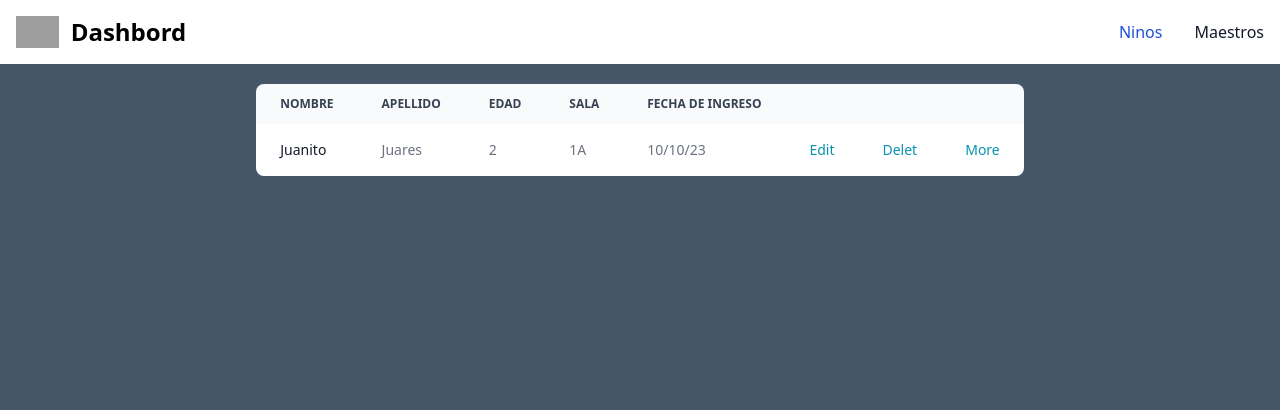
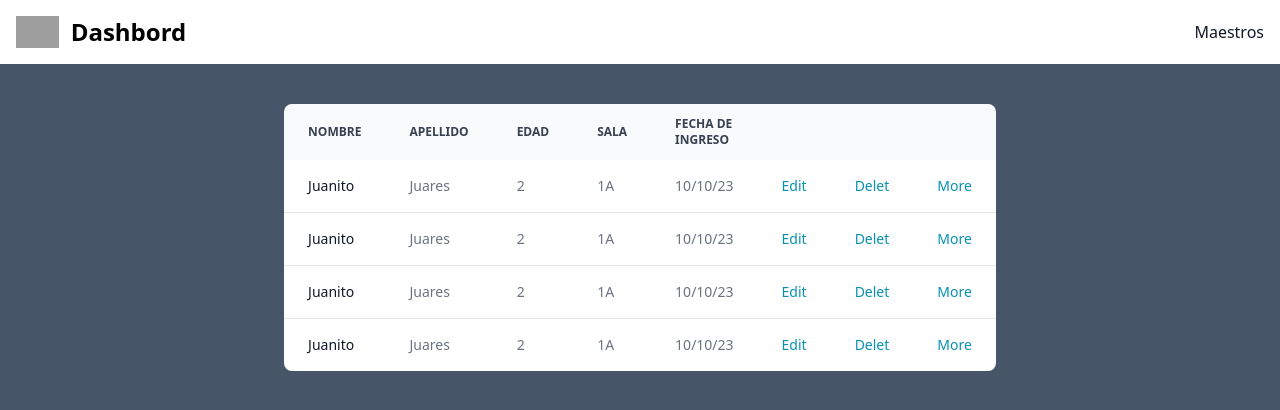
Before and after one commit to wolfsoul01/Frontend-Guarder-a-, a React (Vite) app: page /dashbord/children in a window 1280 px wide. Shown: the top 410 px of the page. Built offline with nearby package versions, Linux system fonts and the light colour scheme; grey boxes are pictures that could not be loaded.

Commit message:
Crate responsi and the table dasbord

```diff
--- a/src/Pages/Dashbord.jsx
+++ b/src/Pages/Dashbord.jsx
@@ -6,11 +6,11 @@ function Dashbord () {
     <>
       <Navbar />
 
-        <div className='bg-slate-600  w-full min-h-screen pt-5 flex justify-center '>
-      <main className='max-w-3xl overflow-x-auto' >
+      <div className='bg-slate-600  w-full min-h-screen pt-5 flex justify-center '>
+        <main className='max-w-3xl overflow-hidden min-w-fit'>
           <Outlet />
-      </main>
-        </div>
+        </main>
+      </div>
     </>
   )
 }
--- a/src/components/ChildrentDash.jsx
+++ b/src/components/ChildrentDash.jsx
@@ -1,7 +1,8 @@
 import { Table } from 'flowbite-react'
 export function ChildrentDash () {
   return (
-    <Table>
+    <section className='max-w-[100vw] overflow-x-auto  p-5'>
+      <Table className='overflow-x-auto min-w-fit max-w-[300px]'>
         <Table.Head>
           <Table.HeadCell>Nombre</Table.HeadCell>
           <Table.HeadCell>Apellido</Table.HeadCell>
@@ -11,8 +12,8 @@ export function ChildrentDash () {
           <Table.HeadCell>
             <span className='sr-only'>t</span>
           </Table.HeadCell>
-        <Table.HeadCell/>
-        <Table.HeadCell/>
+          <Table.HeadCell />
+          <Table.HeadCell />
         </Table.Head>
         <Table.Body className='divide-y'>
           <Table.Row className='bg-white dark:border-gray-700 dark:bg-gray-800'>
@@ -24,28 +25,95 @@ export function ChildrentDash () {
             <Table.Cell>1A</Table.Cell>
             <Table.Cell>10/10/23</Table.Cell>
             <Table.Cell>
-            <a
-              className='font-medium text-cyan-600 hover:underline dark:text-cyan-500'
-            >
+              <a className='font-medium text-cyan-600 hover:underline dark:text-cyan-500'>
                 <p>Edit</p>
               </a>
             </Table.Cell>
             <Table.Cell>
-            <a
-              className='font-medium text-cyan-600 hover:underline dark:text-cyan-500'
-            >
+              <a className='font-medium text-cyan-600 hover:underline dark:text-cyan-500'>
                 <p>Delet</p>
               </a>
             </Table.Cell>
             <Table.Cell>
-            <a
-              className='font-medium text-cyan-600 hover:underline dark:text-cyan-500'
-            >
+              <a className='font-medium text-cyan-600 hover:underline dark:text-cyan-500'>
+                <p>More</p>
+              </a>
+            </Table.Cell>
+          </Table.Row>
+          <Table.Row className='bg-white dark:border-gray-700 dark:bg-gray-800'>
+            <Table.Cell className='whitespace-nowrap font-medium text-gray-900 dark:text-white'>
+              Juanito
+            </Table.Cell>
+            <Table.Cell>Juares</Table.Cell>
+            <Table.Cell>2</Table.Cell>
+            <Table.Cell>1A</Table.Cell>
+            <Table.Cell>10/10/23</Table.Cell>
+            <Table.Cell>
+              <a className='font-medium text-cyan-600 hover:underline dark:text-cyan-500'>
+                <p>Edit</p>
+              </a>
+            </Table.Cell>
+            <Table.Cell>
+              <a className='font-medium text-cyan-600 hover:underline dark:text-cyan-500'>
+                <p>Delet</p>
+              </a>
+            </Table.Cell>
+            <Table.Cell>
+              <a className='font-medium text-cyan-600 hover:underline dark:text-cyan-500'>
+                <p>More</p>
+              </a>
+            </Table.Cell>
+          </Table.Row>
+          <Table.Row className='bg-white dark:border-gray-700 dark:bg-gray-800'>
+            <Table.Cell className='whitespace-nowrap font-medium text-gray-900 dark:text-white'>
+              Juanito
+            </Table.Cell>
+            <Table.Cell>Juares</Table.Cell>
+            <Table.Cell>2</Table.Cell>
+            <Table.Cell>1A</Table.Cell>
+            <Table.Cell>10/10/23</Table.Cell>
+            <Table.Cell>
+              <a className='font-medium text-cyan-600 hover:underline dark:text-cyan-500'>
+                <p>Edit</p>
+              </a>
+            </Table.Cell>
+            <Table.Cell>
+              <a className='font-medium text-cyan-600 hover:underline dark:text-cyan-500'>
+                <p>Delet</p>
+              </a>
+            </Table.Cell>
+            <Table.Cell>
+              <a className='font-medium text-cyan-600 hover:underline dark:text-cyan-500'>
+                <p>More</p>
+              </a>
+            </Table.Cell>
+          </Table.Row>
+          <Table.Row className='bg-white dark:border-gray-700 dark:bg-gray-800'>
+            <Table.Cell className='whitespace-nowrap font-medium text-gray-900 dark:text-white'>
+              Juanito
+            </Table.Cell>
+            <Table.Cell>Juares</Table.Cell>
+            <Table.Cell>2</Table.Cell>
+            <Table.Cell>1A</Table.Cell>
+            <Table.Cell>10/10/23</Table.Cell>
+            <Table.Cell>
+              <a className='font-medium text-cyan-600 hover:underline dark:text-cyan-500'>
+                <p>Edit</p>
+              </a>
+            </Table.Cell>
+            <Table.Cell>
+              <a className='font-medium text-cyan-600 hover:underline dark:text-cyan-500'>
+                <p>Delet</p>
+              </a>
+            </Table.Cell>
+            <Table.Cell>
+              <a className='font-medium text-cyan-600 hover:underline dark:text-cyan-500'>
                 <p>More</p>
               </a>
             </Table.Cell>
           </Table.Row>
         </Table.Body>
       </Table>
+    </section>
   )
 }
--- a/src/components/MasterDash.jsx
+++ b/src/components/MasterDash.jsx
@@ -1,6 +1,7 @@
 import { Table } from 'flowbite-react'
 export function MasterDash () {
   return (
+    <section className='max-w-[100vw] overflow-x-auto  p-5'>
     <Table>
       <Table.Head>
         <Table.HeadCell>Nombre</Table.HeadCell>
@@ -62,5 +63,6 @@ export function MasterDash () {
         </Table.Row>
       </Table.Body>
     </Table>
+    </section>
   )
 }
--- a/src/components/Navbar.jsx
+++ b/src/components/Navbar.jsx
@@ -49,16 +49,16 @@ export function Navbar () {
           {/* NavBar for Destokp */}
 
           <div className=' gap-5 relative hidden md:flex '>
+              <NavLink to={'/login'}>
             <button className='rounded-md px-5 py-2.5 text-sm font-medium text-white shadow group relative overflow-hidden hover:text-black '>
-              <NavLink to={'/login'}>
               Login
 
-              </NavLink>
               <span
                 className='absolute inset-y-0 left-0 w-[2px] bg-primary transition-all group-hover:w-full group-active:bg-indigo-500
-            group-hover:opacity-100 -z-10'
-              ></span>
+                group-hover:opacity-100 -z-10'
+                ></span>
             </button>
+                </NavLink>
             <button className='rounded-md bg-gray-100 px-5 py-2.5 text-sm font-medium text-black hover:bg-gray-300 '>
               Registrarte
             </button>
--- a/src/components/NavbarDashbord.jsx
+++ b/src/components/NavbarDashbord.jsx
@@ -1,4 +1,5 @@
 import { NavLink } from 'react-router-dom'
+import { HambMenu } from './Icons'
 export function Navbar () {
   return (
     <>
@@ -15,16 +16,14 @@ export function Navbar () {
             </span>
           </a>
 
-          <div
-            className='hidden w-full md:block md:w-auto'
-            id='navbar-dropdown'
-          >
-            <ul className='flex flex-col font-medium p-4 md:p-0 mt-4 border border-gray-100 rounded-lg bg-gray-50 md:flex-row md:space-x-8 md:mt-0 md:border-0 md:bg-white dark:bg-gray-800 md:dark:bg-gray-900 dark:border-gray-700'>
+          <HambMenu />
+
+          <div className='   '>
+            <ul className='md:flex flex-col items-center font-medium p-4 md:p-0 mt-4 border border-gray-100 rounded-lg bg-gray-50 md:flex-row md:space-x-8 md:mt-0 md:border-0 md:bg-white dark:bg-gray-800 md:dark:bg-gray-900 dark:border-gray-700'>
               <li>
                 <NavLink
                   to={'children'}
-                  className='block py-2 pl-3 pr-4 text-white bg-blue-700 rounded md:bg-transparent md:text-blue-700 md:p-0 md:dark:text-blue-500 dark:bg-blue-600 md:dark:bg-transparent'
-                  aria-current='page'
+                  className='block py-2 pl-3 pr-4 text-white rounded md:bg-transparent md:p-0 md:dark:bg-transparent'
                 >
                   Ninos
                 </NavLink>
@@ -38,7 +37,6 @@ export function Navbar () {
                   Maestros
                 </NavLink>
               </li>
-
             </ul>
           </div>
         </div>
```
Lines whose indentation alone changed are shown as unchanged.
